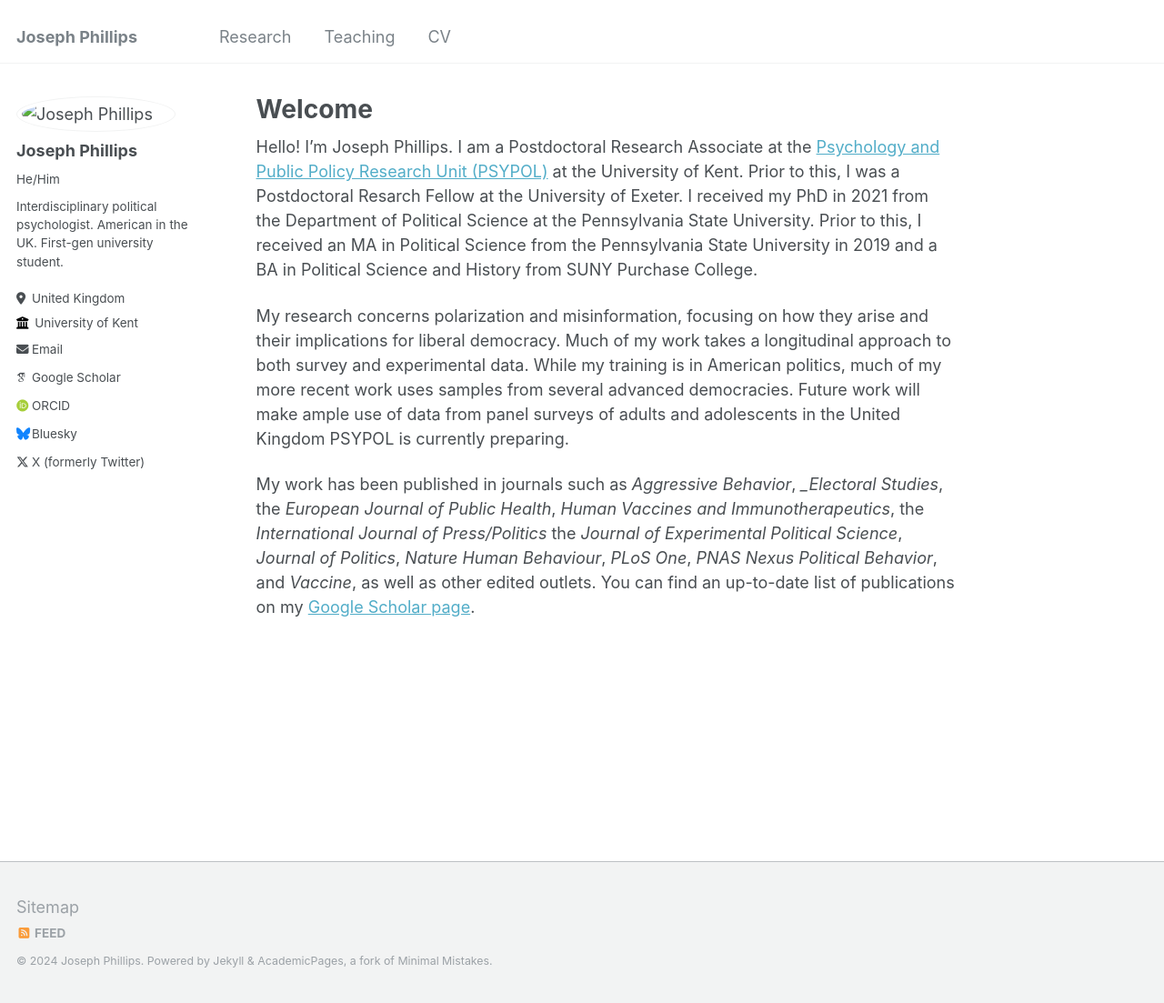
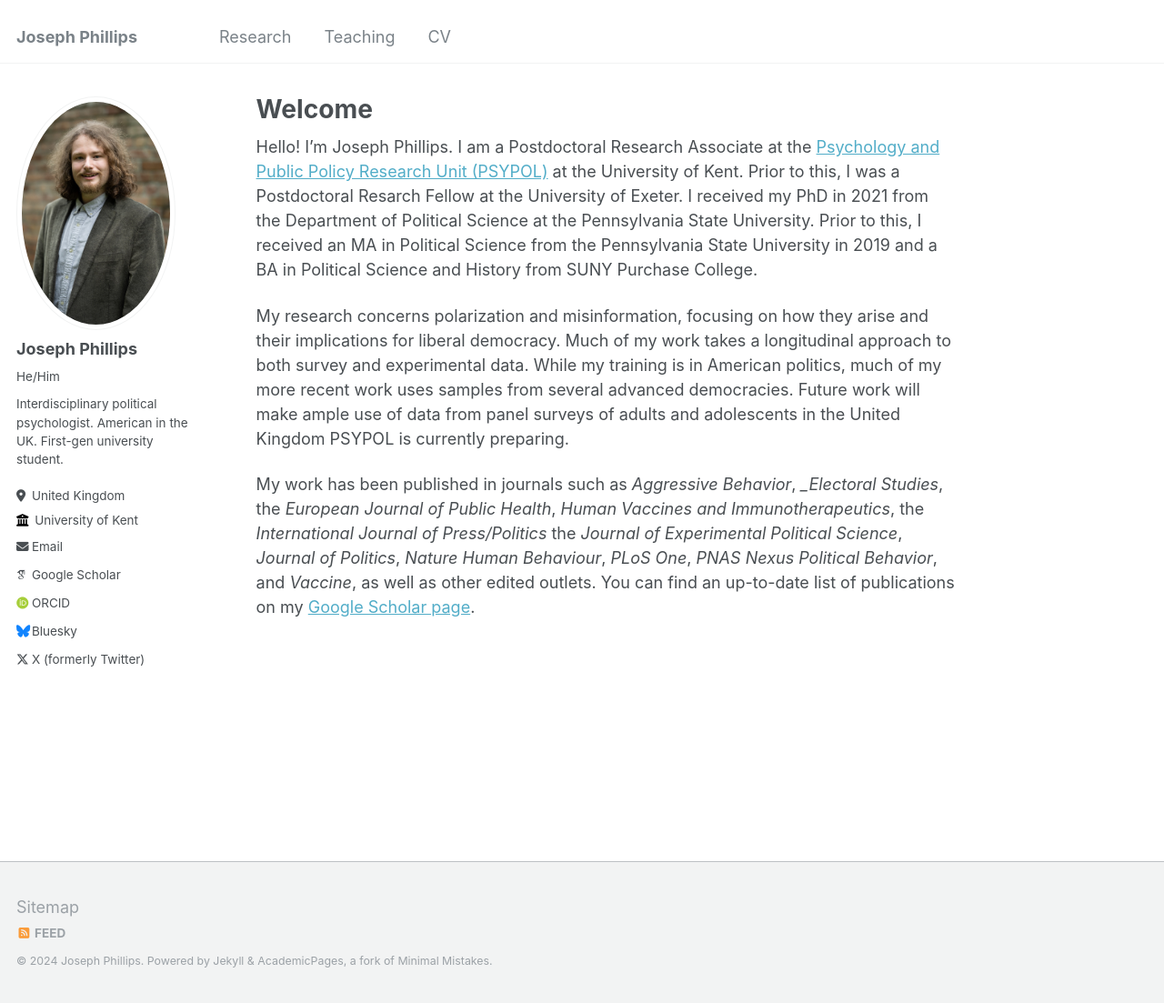
Before and after one commit to polpsychjoe/polpsychjoe.github.io, a Jekyll site: the page built from _pages/about.md, in a window 1280 px wide and 1103 px high. Shown: the whole window at 91% size. Built offline with Jekyll 4.4.1, drawn with Linux system fonts in a browser that asks for light colours; some web fonts are replaced.

Commit message:
Update _config.yml

```diff
--- a/_config.yml
+++ b/_config.yml
@@ -21,7 +21,7 @@ repository               : "polpsychjoe/polpsychjoe.github.io"
 #               Additional customization can be done by editing /_includes/author-profile.html
 author:
   # Biographic information
-  avatar           : "mhorwood_Cardiff_University_070624_4894 Large.jpeg"
+  avatar           : "https://polpsychjoe.github.io/files/mhorwood_Cardiff_University_070624_4894%20Large.jpeg"
   name             : "Joseph Phillips"
   pronouns         : He/Him
   bio              : "Interdisciplinary political psychologist. American in the UK. First-gen university student."
```
